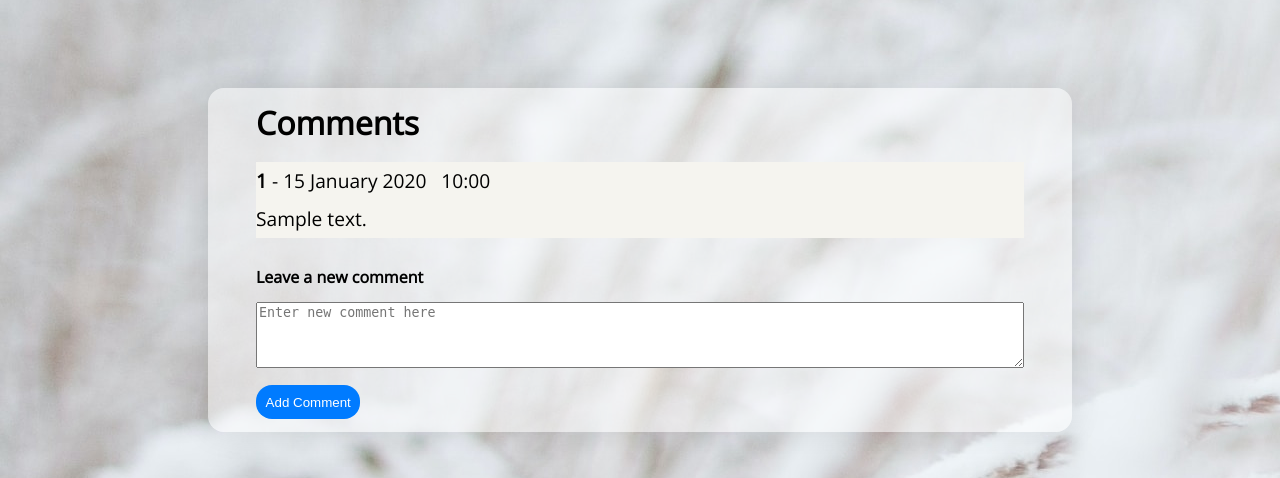
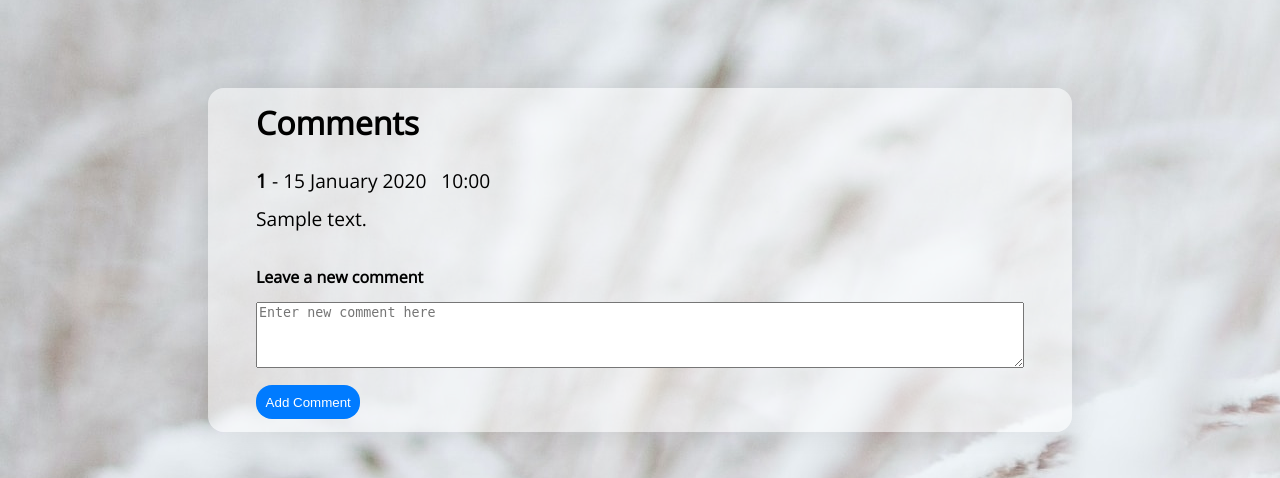
Before and after one commit to plknowles/Dynamic-Website-Portfolio, a Flask app: page / in a window 1280 px wide. Shown: the part 173-651 px from the top of the page. Run offline with Flask 3, Linux system fonts and the light colour scheme; a user stored in the database is signed in; tables that the repository leaves empty hold one stand-in row (values such as "Sample post").

Commit message:
minor styling changes

```diff
--- a/static/styles.css
+++ b/static/styles.css
@@ -241,12 +241,14 @@ footer {
 
 /* Darker background colour for odd items */
 .comments-list div.odd {
-    background-color: #f5f4ef;
+    background-color: rgba(255, 255, 255, 0);
+    border-radius: 0.5rem;
 }
 
 /* Lighter background colour for even items */
 .comments-list div.even {
-    background-color: #fff;
+    background-color: rgba(255, 255, 255, 0.8);
+    border-radius: 0.5rem;
 }
 
 label {
--- a/templates/base.html
+++ b/templates/base.html
@@ -2,7 +2,7 @@
 <html lang = "en">
   <head>
     <meta charset = "utf-8">
-    <link rel = "icon" href = "{{ url_for('static', filename='images/favicon.png') }}" type = "image/x-icon">
+    <link rel = "icon" href = "{{ url_for('static', filename = 'images/favicon.png') }}" type = "image/x-icon">
     <link rel = "stylesheet" href = "{{ url_for('static', filename='styles.css') }}">
     <meta name = "viewport" content = "width=device-width, initial-scale=1">
     <title>{{ title }} - CMT120 Peter Knowles- </title>
@@ -13,7 +13,7 @@
     <nav id = "nav-flexbox">
       <div id = "logo">
         <a href='/'>
-          <img  src = "{{ url_for('static', filename='images/logo.png') }}" title = "PK Logo" alt = "PK Logo">
+          <img  src = "{{ url_for('static', filename = 'images/logo.png') }}" title = "PK Logo" alt = "PK Logo">
         </a>
       </div>
       <div id = "navlink-container">
@@ -60,6 +60,6 @@
       </span>
       <a id = "top-button" href = "#top"><strong>Return to top</strong></a>
     </footer>
-    <script src = "{{ url_for('static', filename='underlineActiveLinks.js') }}"></script>
+    <script src = "{{ url_for('static', filename = 'underlineActiveLinks.js') }}"></script>
   </body>
 </html>
```
